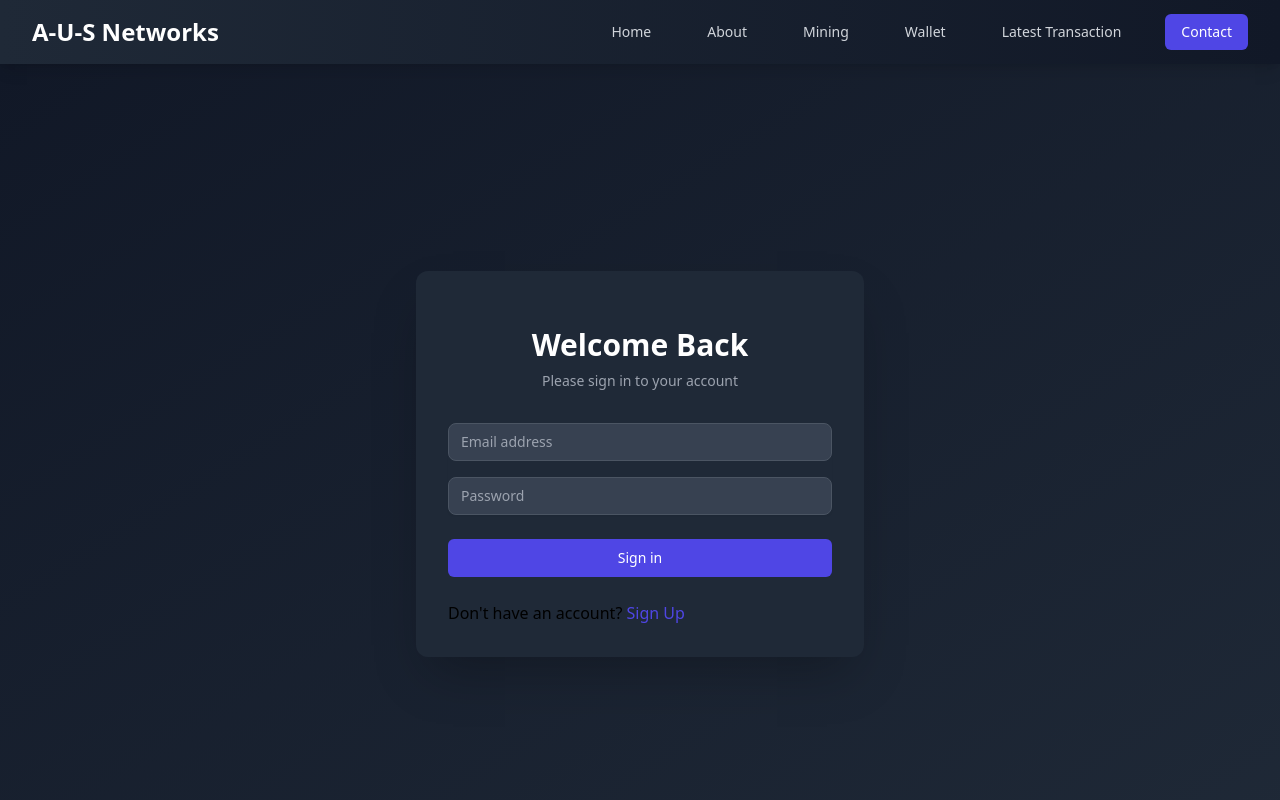
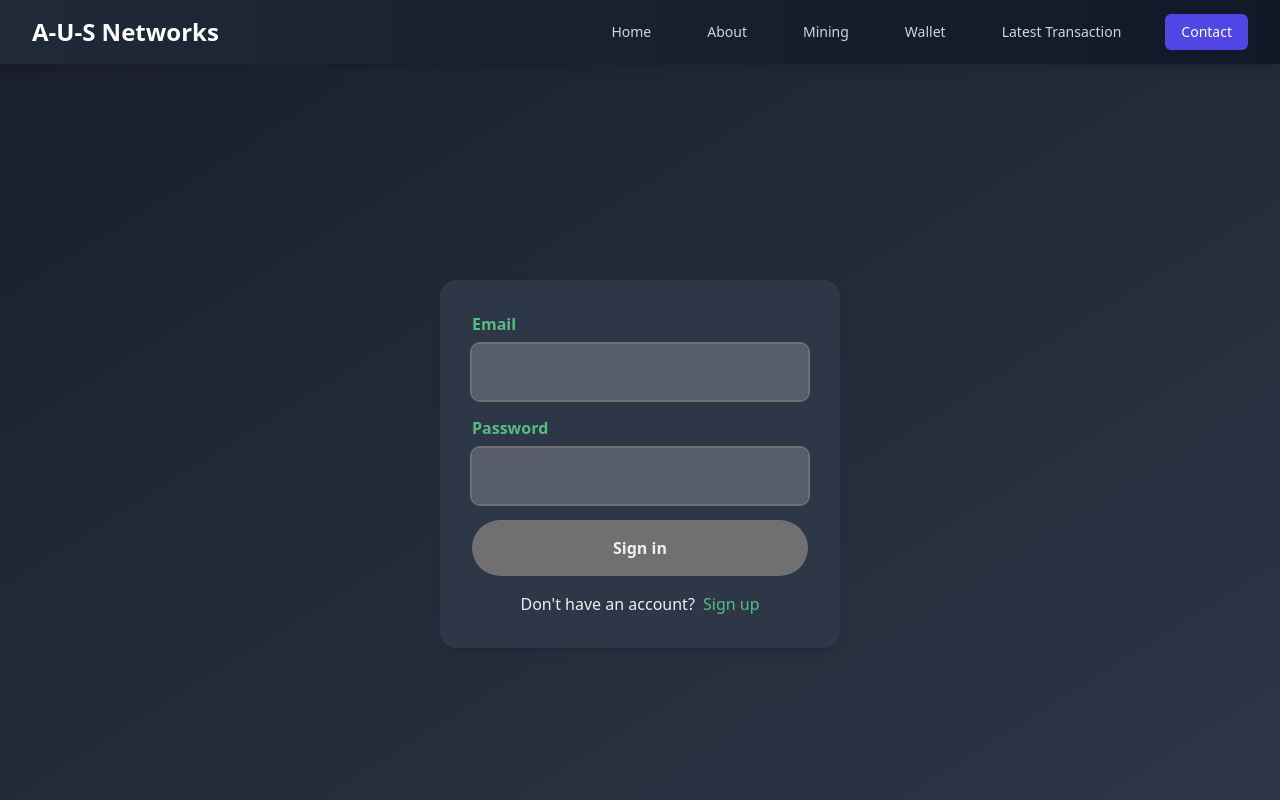
Before and after one commit to Innocent-Developer/ausnetworks, a React (Create React App) app: page /login-mining in a window 1280 px wide. Shown: the top 800 px of the page. Built offline with nearby package versions, Linux system fonts and the light colour scheme.

Commit message:
Working on mining app

```diff
--- a/src/App.js
+++ b/src/App.js
@@ -23,6 +23,10 @@ function AppContent() {
   const location = useLocation();
   const hideLayout =
     location.pathname === "/web-app/mining/mobile-app" ||
+    location.pathname === "/web-app/mining/mobile-app/node" ||
+    location.pathname === "/web-app/mining/mobile-app/chat" ||
+    location.pathname === "/web-app/mining/mobile-app/refferal" ||
+    location.pathname === "/web-app/mining/mobile-app/setting" ||
     location.pathname === "/web-app/mining/mobile-app/kyc";
 
   useEffect(() => {
--- a/src/mining-app/Login-mining.jsx
+++ b/src/mining-app/Login-mining.jsx
@@ -2,6 +2,7 @@ import React, { useState, useEffect } from 'react';
 import { NavLink, useNavigate } from 'react-router-dom';
 import { toast } from 'react-toastify';
 import 'react-toastify/dist/ReactToastify.css';
+import styled from 'styled-components';
 
 const LoginMining = () => {
   const [email, setEmail] = useState('');
@@ -11,8 +12,8 @@ const LoginMining = () => {
 
   useEffect(() => {
     // Check if user is already logged in
-    const token = localStorage.getItem('token');
-    const tokenExpiry = localStorage.getItem('tokenExpiry');
+    const token = localStorage.getItem('mininguser');
+    const tokenExpiry = localStorage.getItem('miningtokenExpiry');
 
     if (token && tokenExpiry) {
       // Check if token has expired
@@ -41,7 +42,6 @@ const LoginMining = () => {
       });
 
       const data = await response.json();
-      // console.log(data.user);
       toast.success("Login successful!");
 
       if (response.ok) {
@@ -49,14 +49,9 @@ const LoginMining = () => {
         const expiryTime = new Date().getTime() + (7 * 24 * 60 * 60 * 1000);
 
         // Store user data, token and expiry time in localStorage
-        localStorage.setItem('user', JSON.stringify(data.user));
-        localStorage.setItem('token', data.token);
-        localStorage.setItem('tokenExpiry', expiryTime.toString());
-
-        toast.success('Login successful!');
-        // const user = JSON.parse(localStorage.getItem("user"));
-        // const id = user?.id;
-        // console.log(id);
+        localStorage.setItem('mininguser', JSON.stringify(data.user));
+        localStorage.setItem('miningtoken', data.token);
+        localStorage.setItem('miningtokenExpiry', expiryTime.toString());
         navigate(`/web-app/mining/mobile-app`);
       } else {
         toast.error(data.message || 'Login failed');
@@ -69,80 +64,169 @@ const LoginMining = () => {
   };
 
   return (
-    <div className="min-h-screen bg-gradient-to-br from-gray-900 to-gray-800 flex items-center justify-center px-4 sm:px-6 lg:px-8">
-      <div className="max-w-md w-full space-y-8 bg-gray-800 p-8 rounded-xl shadow-2xl transform transition-all hover:scale-105">
-        <div>
-          <h2 className="mt-6 text-center text-3xl font-extrabold text-white">
-            Welcome Back
-          </h2>
-          <p className="mt-2 text-center text-sm text-gray-400">
-            Please sign in to your account
-          </p>
-        </div>
-        <form className="mt-8 space-y-6" onSubmit={handleSubmit}>
-          <div className="rounded-md shadow-sm space-y-4">
-            <div>
-              <label htmlFor="email" className="sr-only">
-                Email address
-              </label>
+    <StyledWrapper>
+      <form className="form" onSubmit={handleSubmit}>
+        <span className="input-span">
+          <label htmlFor="email" className="label">Email</label>
           <input
+            type="email"
+            name="email"
             id="email"
-                name="email"
-                type="email"
-                required
-                className="appearance-none rounded-lg relative block w-full px-3 py-2 border border-gray-600 bg-gray-700 text-white placeholder-gray-400 focus:outline-none focus:ring-2 focus:ring-indigo-500 focus:border-transparent sm:text-sm"
-                placeholder="Email address"
             value={email}
             onChange={(e) => setEmail(e.target.value)}
+            required
           />
-            </div>
-            <div>
-              <label htmlFor="password" className="sr-only">
-                Password
-              </label>
+        </span>
+        <span className="input-span">
+          <label htmlFor="password" className="label">Password</label>
           <input
+            type="password"
+            name="password"
             id="password"
-                name="password"
-                type="password"
-                required
-                className="appearance-none rounded-lg relative block w-full px-3 py-2 border border-gray-600 bg-gray-700 text-white placeholder-gray-400 focus:outline-none focus:ring-2 focus:ring-indigo-500 focus:border-transparent sm:text-sm"
-                placeholder="Password"
             value={password}
             onChange={(e) => setPassword(e.target.value)}
+            required
           />
-            </div>
-          </div>
-
-          <div>
-            <button
+        </span>
+        <input
+          className="submit"
           type="submit"
+          value={loading ? "Signing in..." : "Sign in"}
           disabled={loading}
-              className={`group relative w-full flex justify-center py-2 px-4 border border-transparent text-sm font-medium rounded-md text-white ${
-                loading
-                  ? 'bg-indigo-400 cursor-not-allowed'
-                  : 'bg-indigo-600 hover:bg-indigo-700'
-              } focus:outline-none focus:ring-2 focus:ring-offset-2 focus:ring-indigo-500 transform transition-all duration-150 hover:scale-105`}
-            >
-              {loading ? (
-                <div className="flex items-center">
-                  <svg className="animate-spin -ml-1 mr-3 h-5 w-5 text-white" xmlns="http://www.w3.org/2000/svg" fill="none" viewBox="0 0 24 24">
-                    <circle className="opacity-25" cx="12" cy="12" r="10" stroke="currentColor" strokeWidth="4"></circle>
-                    <path className="opacity-75" fill="currentColor" d="M4 12a8 8 0 018-8V0C5.373 0 0 5.373 0 12h4zm2 5.291A7.962 7.962 0 014 12H0c0 3.042 1.135 5.824 3 7.938l3-2.647z"></path>
-                  </svg>
-                  Signing in...
-                </div>
-              ) : (
-                'Sign in'
-              )}
-            </button>
-          </div>
-          <div>
-            <p>Don't have an account? <NavLink to="/signup" className="text-indigo-600 hover:text-indigo-700">Sign Up</NavLink></p>
-          </div>
+        />
+        <span className="span">
+          Don't have an account? <NavLink to="/signup">Sign up</NavLink>
+        </span>
       </form>
-      </div>
-    </div>
+    </StyledWrapper>
   );
 };
 
+const StyledWrapper = styled.div`
+  display: flex;
+  justify-content: center;
+  align-items: center;
+  min-height: 100vh;
+  background: linear-gradient(to bottom right, #1a202c, #2d3748);
+  padding: 1rem;
+
+  .form {
+    --bg-light: #efefef;
+    --bg-dark: #707070;
+    --clr: #58bc82;
+    --clr-alpha: #9c9c9c60;
+    display: flex;
+    flex-direction: column;
+    align-items: center;
+    gap: 1rem;
+    width: 100%;
+    max-width: 400px;
+    background: #2d3748;
+    padding: clamp(1rem, 5vw, 2rem);
+    border-radius: 1rem;
+    box-shadow: 0 4px 6px rgba(0, 0, 0, 0.1);
+
+    @media (max-width: 480px) {
+      max-width: 100%;
+      border-radius: 0.5rem;
+    }
+  }
+
+  .form .input-span {
+    width: 100%;
+    display: flex;
+    flex-direction: column;
+    gap: 0.5rem;
+  }
+
+  .form input[type="email"],
+  .form input[type="password"] {
+    border-radius: 0.5rem;
+    padding: clamp(0.75rem, 3vw, 1rem) clamp(0.5rem, 2vw, 0.75rem);
+    width: 100%;
+    border: none;
+    display: flex;
+    align-items: center;
+    gap: 0.5rem;
+    background-color: var(--clr-alpha);
+    outline: 2px solid var(--bg-dark);
+    color: var(--bg-light);
+    font-size: clamp(14px, 2vw, 16px);
+
+    @media (max-width: 480px) {
+      padding: 0.75rem 0.5rem;
+    }
+  }
+
+  .form input[type="email"]:focus,
+  .form input[type="password"]:focus {
+    outline: 2px solid var(--clr);
+  }
+
+  .label {
+    align-self: flex-start;
+    color: var(--clr);
+    font-weight: 600;
+    font-size: clamp(14px, 2vw, 16px);
+  }
+
+  .form .submit {
+    padding: clamp(0.75rem, 3vw, 1rem) clamp(0.5rem, 2vw, 0.75rem);
+    width: 100%;
+    display: flex;
+    align-items: center;
+    justify-content: center;
+    gap: 0.5rem;
+    border-radius: 3rem;
+    background-color: var(--bg-dark);
+    color: var(--bg-light);
+    border: none;
+    cursor: pointer;
+    transition: all 300ms;
+    font-weight: 600;
+    font-size: clamp(14px, 2vw, 16px);
+
+    @media (max-width: 480px) {
+      padding: 0.75rem 0.5rem;
+    }
+  }
+
+  .form .submit:hover:not(:disabled) {
+    background-color: var(--clr);
+    color: var(--bg-dark);
+    transform: scale(1.02);
+  }
+
+  .form .submit:disabled {
+    opacity: 0.7;
+    cursor: not-allowed;
+  }
+
+  .span {
+    text-decoration: none;
+    color: var(--bg-light);
+    font-size: clamp(14px, 2vw, 16px);
+    text-align: center;
+  }
+
+  .span a {
+    color: var(--clr);
+    text-decoration: none;
+    margin-left: 0.25rem;
+  }
+
+  .span a:hover {
+    text-decoration: underline;
+  }
+
+  @media (max-width: 768px) {
+    padding: 0.5rem;
+  }
+
+  @media (max-height: 600px) {
+    padding: 1rem 0;
+    min-height: auto;
+  }
+`;
+
 export default LoginMining;
--- a/src/mining-app/Mnavbar.jsx
+++ b/src/mining-app/Mnavbar.jsx
@@ -1,16 +1,26 @@
 import React, { useState } from 'react';
-import { NavLink } from 'react-router-dom';
+import { NavLink, useNavigate } from 'react-router-dom';
+import { toast } from 'react-toastify';
 
 const Mnavbar = () => {
   const [isOpen, setIsOpen] = useState(false);
+  const navigate = useNavigate();
 
   const toggleNavbar = () => {
     setIsOpen(!isOpen);
   };
 
   const handleLogout = () => {
-    localStorage.removeItem("user");
-    window.location.href = '/login';
+    // Clear all mining-related localStorage items
+    localStorage.removeItem("mininguser");
+    localStorage.removeItem("miningtoken");
+    localStorage.removeItem("miningtokenExpiry");
+
+    // Show logout notification
+    toast.success("Logged out successfully");
+
+    // Redirect to login page
+    navigate('/login-mining');
   };
 
   return (
--- a/src/mining-app/miningapp.jsx
+++ b/src/mining-app/miningapp.jsx
@@ -14,15 +14,21 @@ const Miningapp = () => {
   // Function to fetch and update user data
   const fetchUserData = () => {
     try {
-      const storedUser = localStorage.getItem("user");
-      if (storedUser) {
+      const storedUser = localStorage.getItem("mininguser");
+      const token = localStorage.getItem("miningtoken");
+      const tokenExpiry = localStorage.getItem("miningtokenExpiry");
+
+      if (storedUser && token && tokenExpiry) {
+        // Check if token is still valid
+        if (new Date().getTime() <= parseInt(tokenExpiry)) {
           const parsedUser = JSON.parse(storedUser);
           setUserData({
-          Fullname: parsedUser.Fullname || "Guest",
+            Fullname: parsedUser.Fullname || parsedUser.username || "Guest",
             totalBalance: parseFloat(parsedUser.totalBalance) || 0,
             totalReferal: parseFloat(parsedUser.totalReferal) || 0,
             pendingBalance: parsedUser.pendingBalance || "NA"
           });
+        }
       }
     } catch (error) {
       console.error("Error parsing user data:", error);
```
Also changed, not shown: src/mining-app/Miningloader.jsx (+6 -6 lines). Lines whose indentation alone changed are shown as unchanged.
